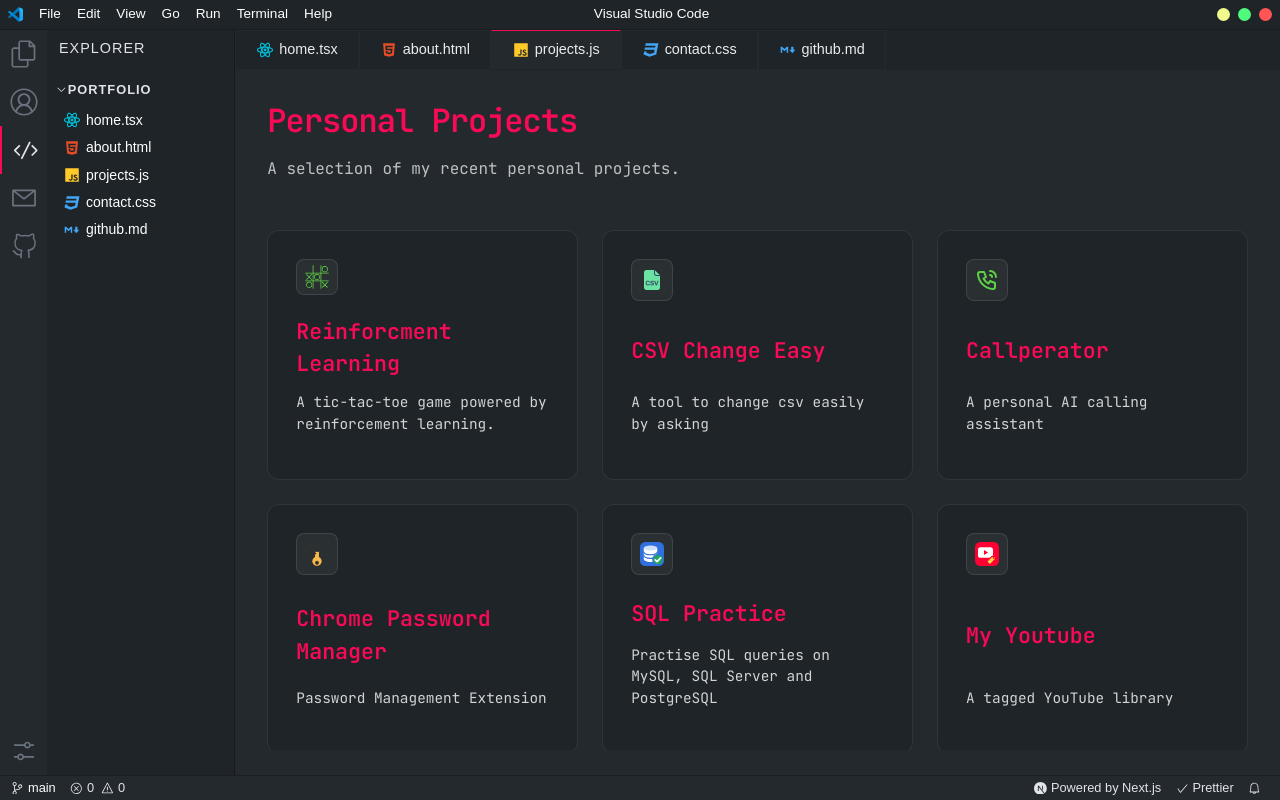
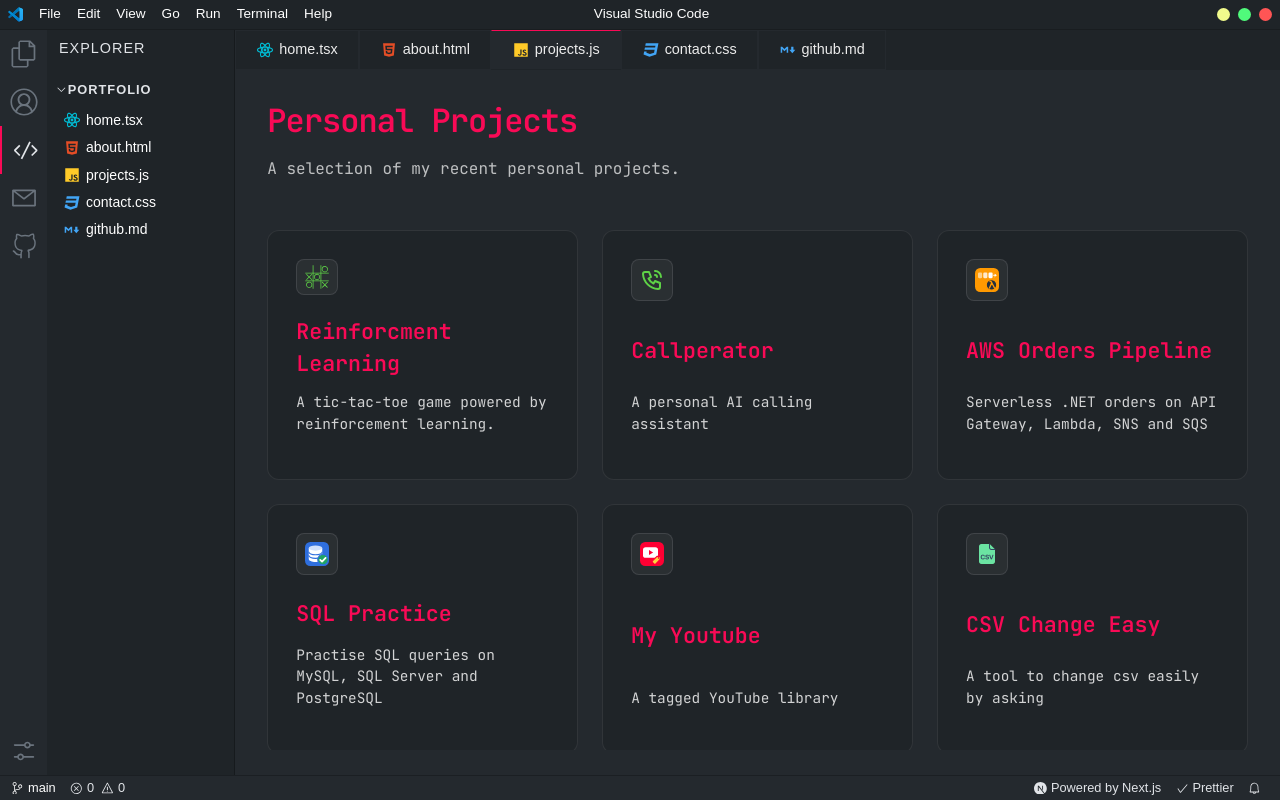
Before and after one commit to alancj731/vscode-portfolio, a Next.js app: page /projects in a window 1280 px wide. Built offline with nearby package versions, Linux system fonts and the light colour scheme.

Commit message:
reorg the projects

```diff
--- a/data/projects.ts
+++ b/data/projects.ts
@@ -16,14 +16,6 @@
     slug: 'tictactoe',
   },
   {
-    title: 'CSV Change Easy',
-    description:
-      'A tool to change csv easily by asking',
-    logo: '/logos/csv.png',
-    link: 'https://csv-change-easy.netlify.app/',
-    slug: 'easy-csv',
-  },
-  {
     title: 'Callperator',
     description:
       'A personal AI calling assistant',
@@ -32,13 +24,21 @@
     slug: 'callperator',
   },
   {
-    title: 'Chrome Password Manager',
+    title: 'AWS Orders Pipeline',
     description:
-      'Password Management Extension',
-    logo: '/logos/password.svg',
-    link: 'https://github.com/alancj731/chrome-pw-extension/blob/dev/README.md',
-    slug: 'chrome-pw',
+      'Serverless .NET orders on API Gateway, Lambda, SNS and SQS',
+    logo: '/logos/aws-orders.svg',
+    link: 'https://aws-services-demo.netlify.app/',
+    slug: 'aws-orders',
   },
+  // {
+  //   title: 'Chrome Password Manager',
+  //   description:
+  //     'Password Management Extension',
+  //   logo: '/logos/password.svg',
+  //   link: 'https://github.com/alancj731/chrome-pw-extension/blob/dev/README.md',
+  //   slug: 'chrome-pw',
+  // },
   {
     title: 'SQL Practice',
     description:
@@ -56,11 +56,11 @@
     slug: 'my-youtube',
   },
   {
-    title: 'AWS Orders Pipeline',
+    title: 'CSV Change Easy',
     description:
-      'Serverless .NET orders on API Gateway, Lambda, SNS and SQS',
-    logo: '/logos/aws-orders.svg',
-    link: 'https://aws-services-demo.netlify.app/',
-    slug: 'aws-orders',
-  }
+      'A tool to change csv easily by asking',
+    logo: '/logos/csv.png',
+    link: 'https://csv-change-easy.netlify.app/',
+    slug: 'easy-csv',
+  },
 ];
```
